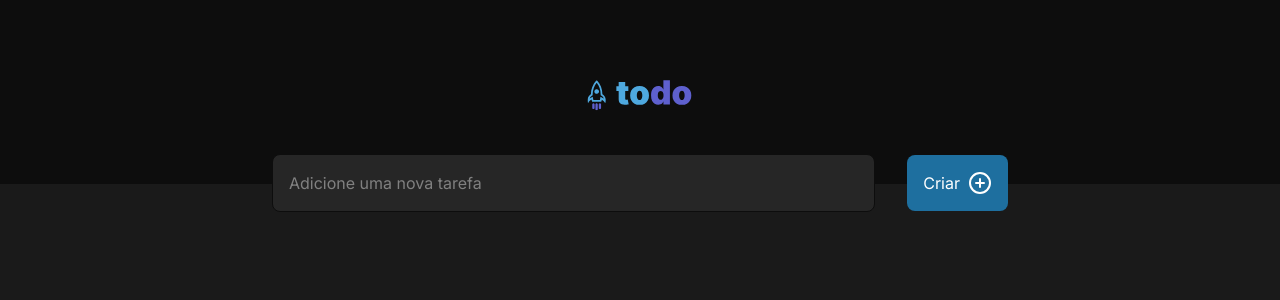
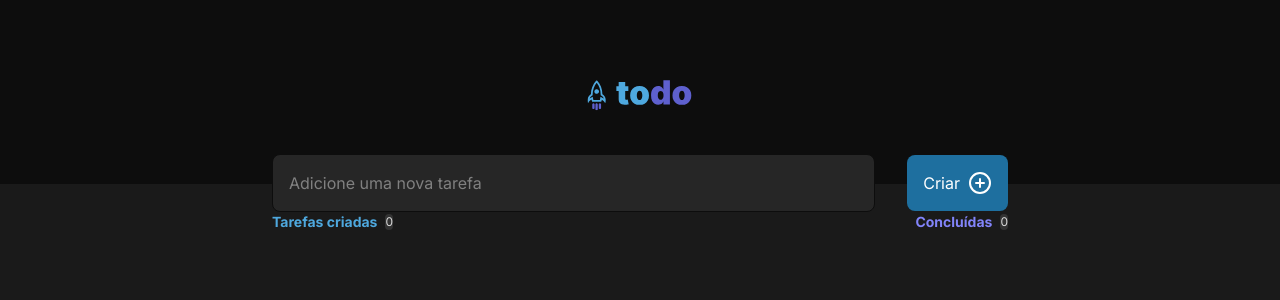
Before and after one commit to fanuelcouto99/to-do-list, a Next.js app in the folder web/: page / in a window 1280 px wide. Shown: the top 300 px of the page. Built offline with nearby package versions, Linux system fonts and the light colour scheme.

Commit message:
Iniciando configuração do componente para todo list vazia

```diff
--- a/web/src/app/page.tsx
+++ b/web/src/app/page.tsx
@@ -1,5 +1,6 @@
 import { Form } from "@/components/Form";
 import { Header } from "../components/Header";
+import { EmptyToDo } from "@/components/EmptyToDo";
 
 export default function Home() {
   return (
@@ -7,6 +8,8 @@ export default function Home() {
       <Header />
 
       <Form />
+
+      <EmptyToDo />
     </div>
   );
 };
--- /dev/null
+++ b/web/src/components/EmptyToDo.tsx
@@ -0,0 +1,17 @@
+export function EmptyToDo() {
+    return (
+        <div className="flex items-center justify-center">
+            <div className="w-[46rem] flex items-center justify-between">
+                <div className="flex items-center gap-2">
+                    <strong className="text-blue-500 text-sm">Tarefas criadas</strong>
+                    <span className="text-gray-200 text-xs bg-gray-400 rounded-lg">0</span>
+                </div>
+
+                <div className="flex items-center gap-2">
+                    <strong className="text-purple-500 text-sm">Concluídas</strong>
+                    <span className="text-gray-200 text-xs bg-gray-400 rounded-lg">0</span>
+                </div>
+            </div>
+        </div>
+    );
+};
```
